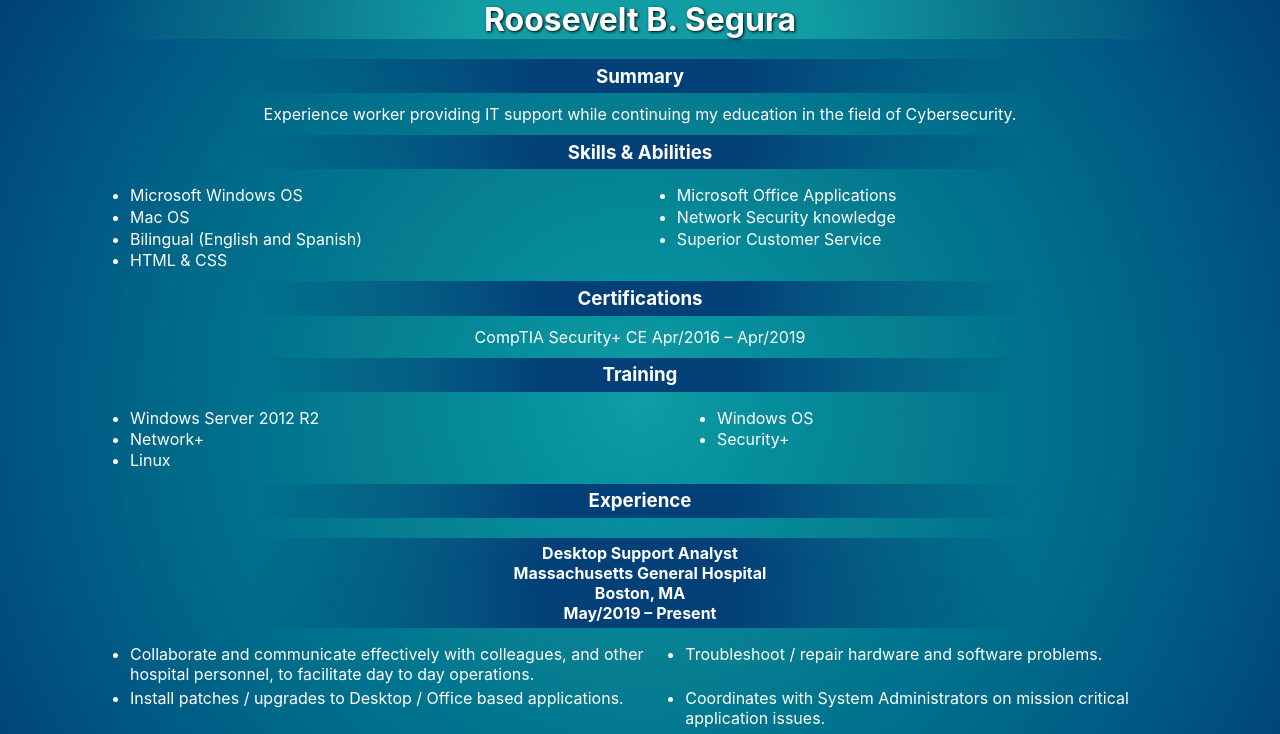
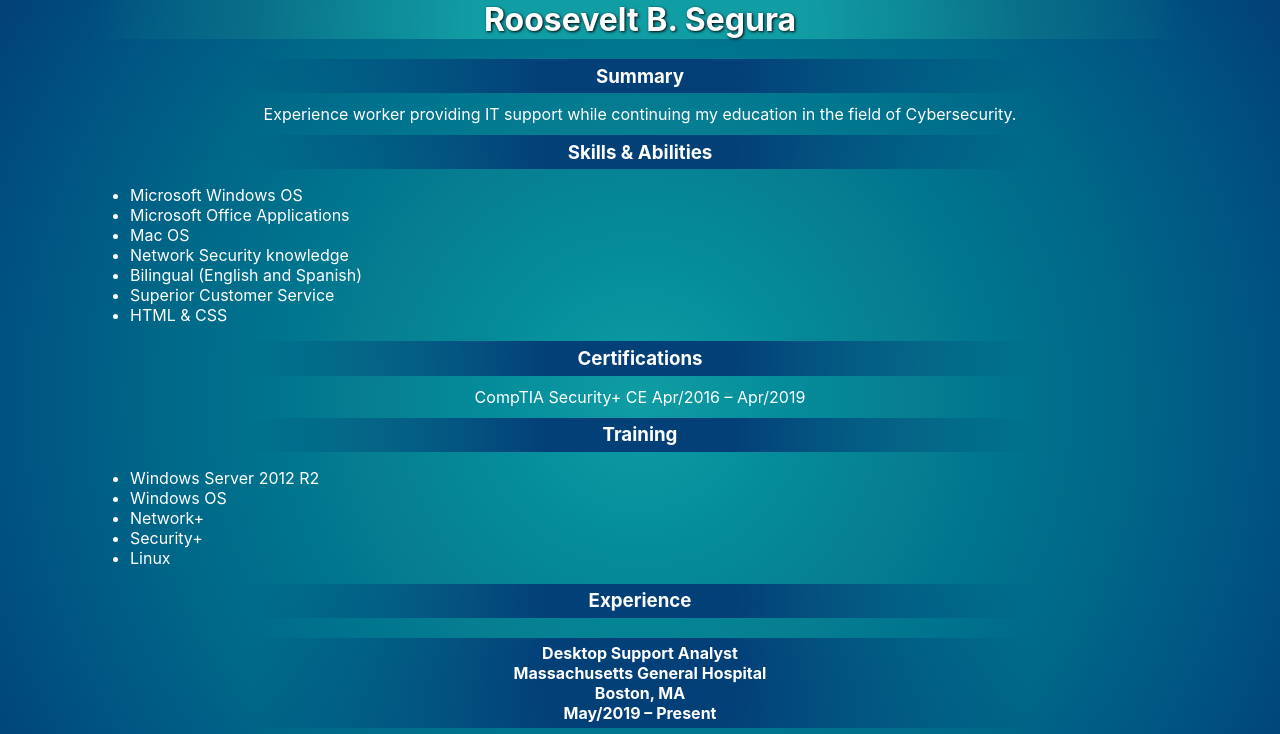
Before and after one commit to r8s11/porfolio, a React (Create React App) app in the folder my-porfolio/: page / in a window 1280 px wide. Shown: the top 734 px of the page. Built offline with nearby package versions, Linux system fonts and the light colour scheme.

Commit message:
correction to css

```diff
--- a/my-porfolio/src/index.css
+++ b/my-porfolio/src/index.css
@@ -65,9 +65,7 @@ hr {
 }
 ul {
 
-  display: grid;
-  grid-template-columns: auto auto;
-  grid-gap: 2%;
+
   color: white;
   text-align: left;
 
@@ -76,6 +74,8 @@ ul {
 
 }
 li {
+
+
 
 
 }
```
